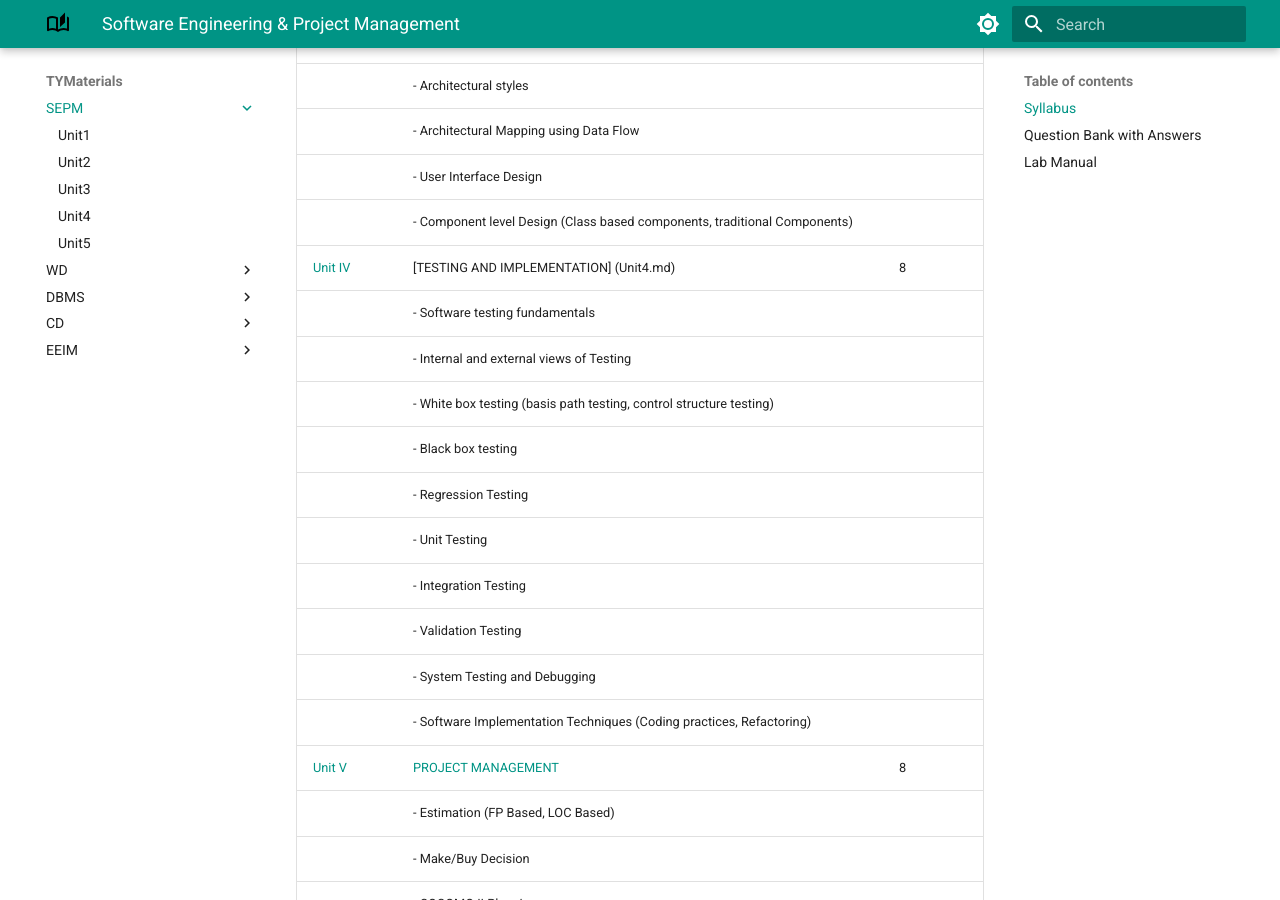
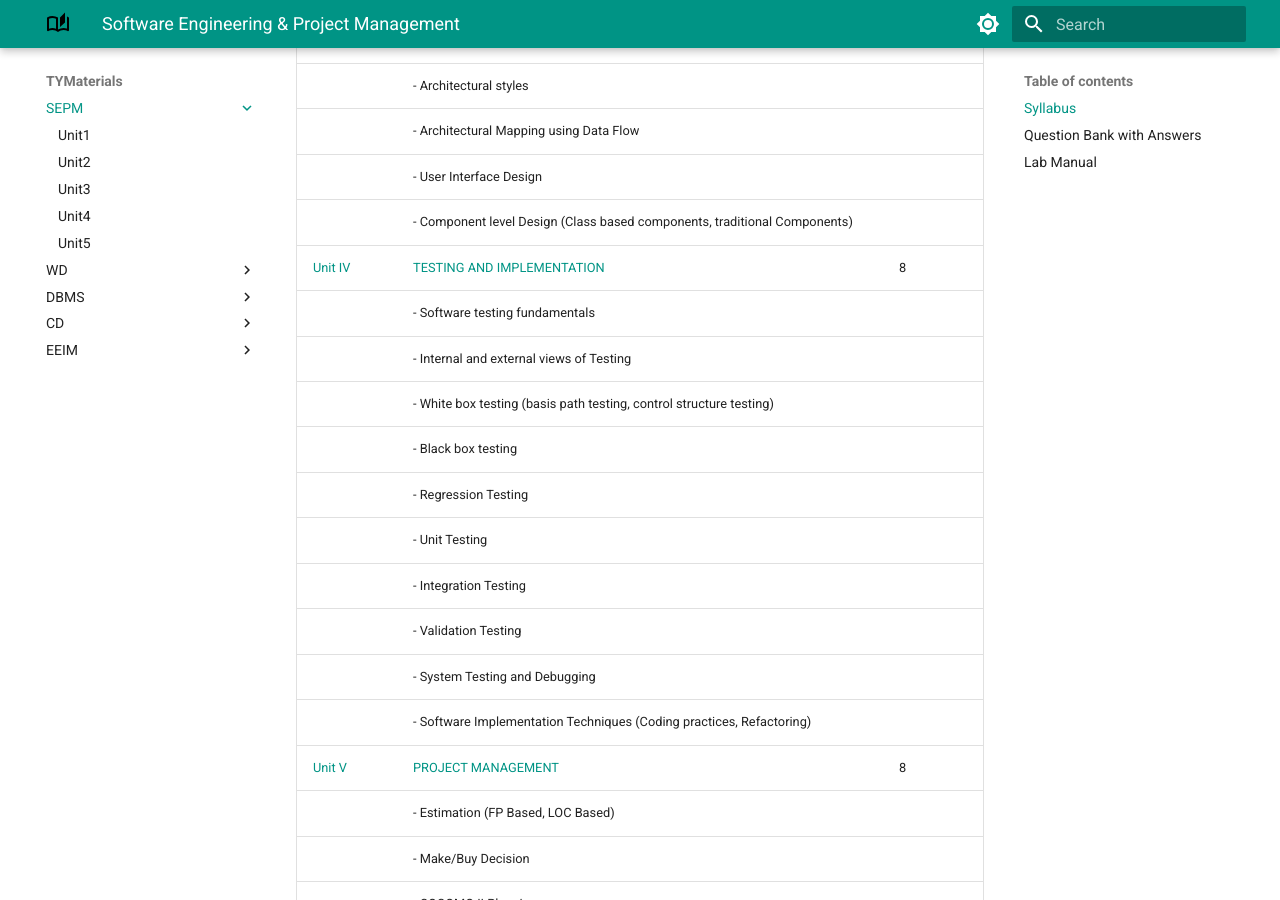
Before and after one commit to MisalPaav/TYMaterials, an MkDocs documentation site: the page built from docs/sepm/index.md, in a window 1280 px wide and 900 px high, scrolled down 1441 px. Built offline with MkDocs 1.6.1 and Material for MkDocs 9.7.7, drawn with Linux system fonts in a browser that asks for light colours; part of the change alters nothing that is shown.

```diff
--- /dev/null
+++ b/docs/lol.js
@@ -0,0 +1,10 @@
+// adsbygoogle.js
+// This code is loaded from an external JavaScript file
+
+(function () {
+    var script = document.createElement('script');
+    script.async = true;
+    script.src = 'https://pagead2.googlesyndication.com/pagead/js/adsbygoogle.js?client=ca-pub-9033490466357876';
+    script.crossOrigin = 'anonymous';
+    document.head.appendChild(script);
+  })();
--- a/docs/sepm/index.md
+++ b/docs/sepm/index.md
@@ -37,7 +37,7 @@
 |        | - Architectural Mapping using Data Flow            |       |
 |        | - User Interface Design                            |       |
 |        | - Component level Design (Class based components, traditional Components) | |
-| [Unit IV](Unit4.md)| [TESTING AND IMPLEMENTATION] (Unit4.md)                        | 8     |
+| [Unit IV](Unit4.md)| [TESTING AND IMPLEMENTATION](Unit4.md)                        | 8     |
 |        | - Software testing fundamentals                    |       |
 |        | - Internal and external views of Testing            |       |
 |        | - White box testing (basis path testing, control structure testing) | |
--- a/mkdocs.yml
+++ b/mkdocs.yml
@@ -91,5 +91,7 @@ extra:
     provider: google
     property:
 
+extra_javascript:
+  - lol.js
 
 copyright: Copyright &copy; 2023 Gautam Patil
```
